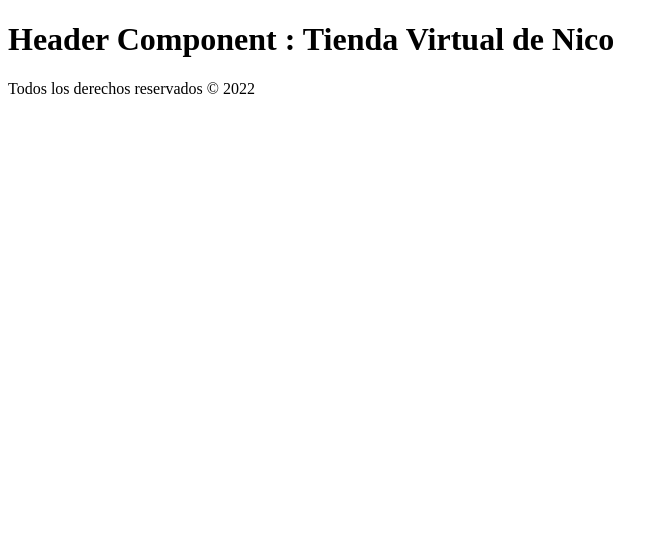
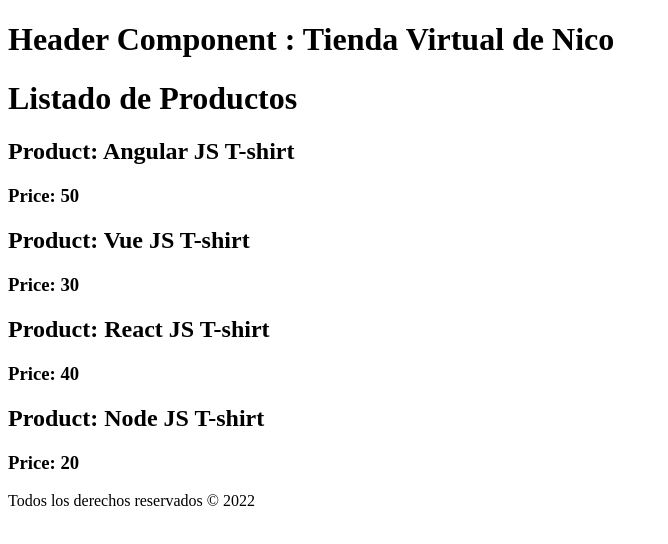
Before and after one commit to niklauspalerme/React_Intro, a React (Create React App) app: page / in a window 1280 px wide. Shown: the top 544 px of the page, without its empty margins (0-668 px from the left). Built offline with nearby package versions, Linux system fonts and the light colour scheme.

Commit message:
41) Como mostrar una coleccion del State
Se crea un componente que va recibir el useState de la app como también se muestra la forma en que se usa la función "map" para renderizar ese elemento

```diff
--- a/src/App.js
+++ b/src/App.js
@@ -4,6 +4,7 @@
 import Header from "./components/Header.";
 import Footer from "./components/Footer";
 import { Fragment, useState } from "react";
+import Producto from "./components/Producto";
 
 
 //////////////////////////////////////////////////////////////////////////////////////////////
@@ -26,6 +27,14 @@ const App = () => {
         <Header
           titulo = 'Tienda Virtual de Nico'
         />
+
+    <h1>Listado de Productos</h1>
+    {products.map(product => (
+      <Producto
+        key = {product.id}
+        product = {product} />
+    ))}
+
         <Footer
           fecha={fecha}
         />
--- /dev/null
+++ b/src/components/Producto.jsx
@@ -0,0 +1,29 @@
+//////////////////////////////////////////////////////////////////////////////////////////////
+/// Importaciones
+
+
+import React from 'react';
+
+
+//////////////////////////////////////////////////////////////////////////////////////////////
+/// Componentes
+
+
+const Producto = ({product}) => {
+
+    const {name,price} = product
+
+    return(
+       <div>
+           <h2>Product: {name}</h2>
+           <h3>Price: {price}</h3>
+       </div>
+    )
+
+}
+
+
+//////////////////////////////////////////////////////////////////////////////////////////////
+/// Exportamos
+
+export default Producto;
```
